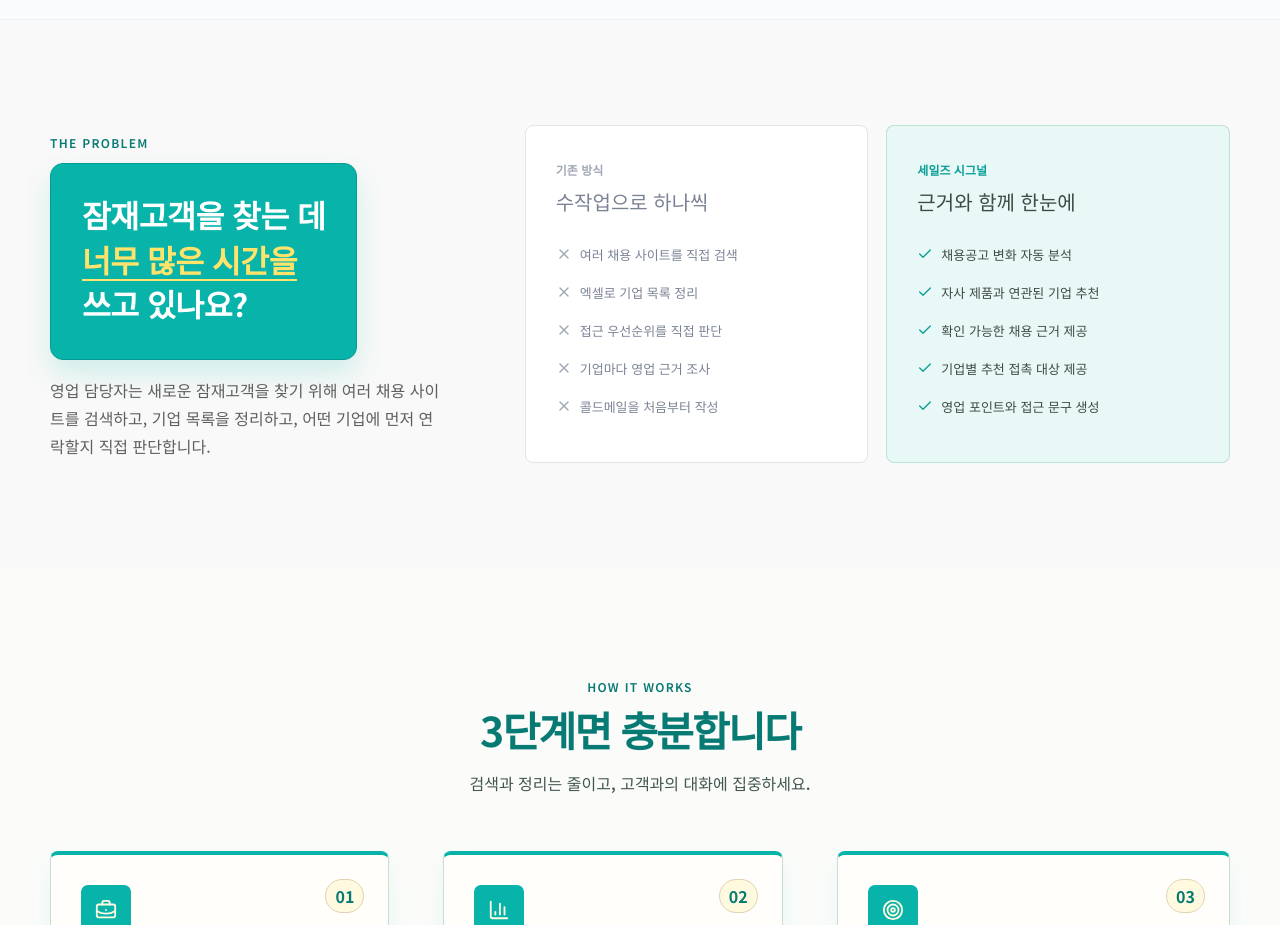
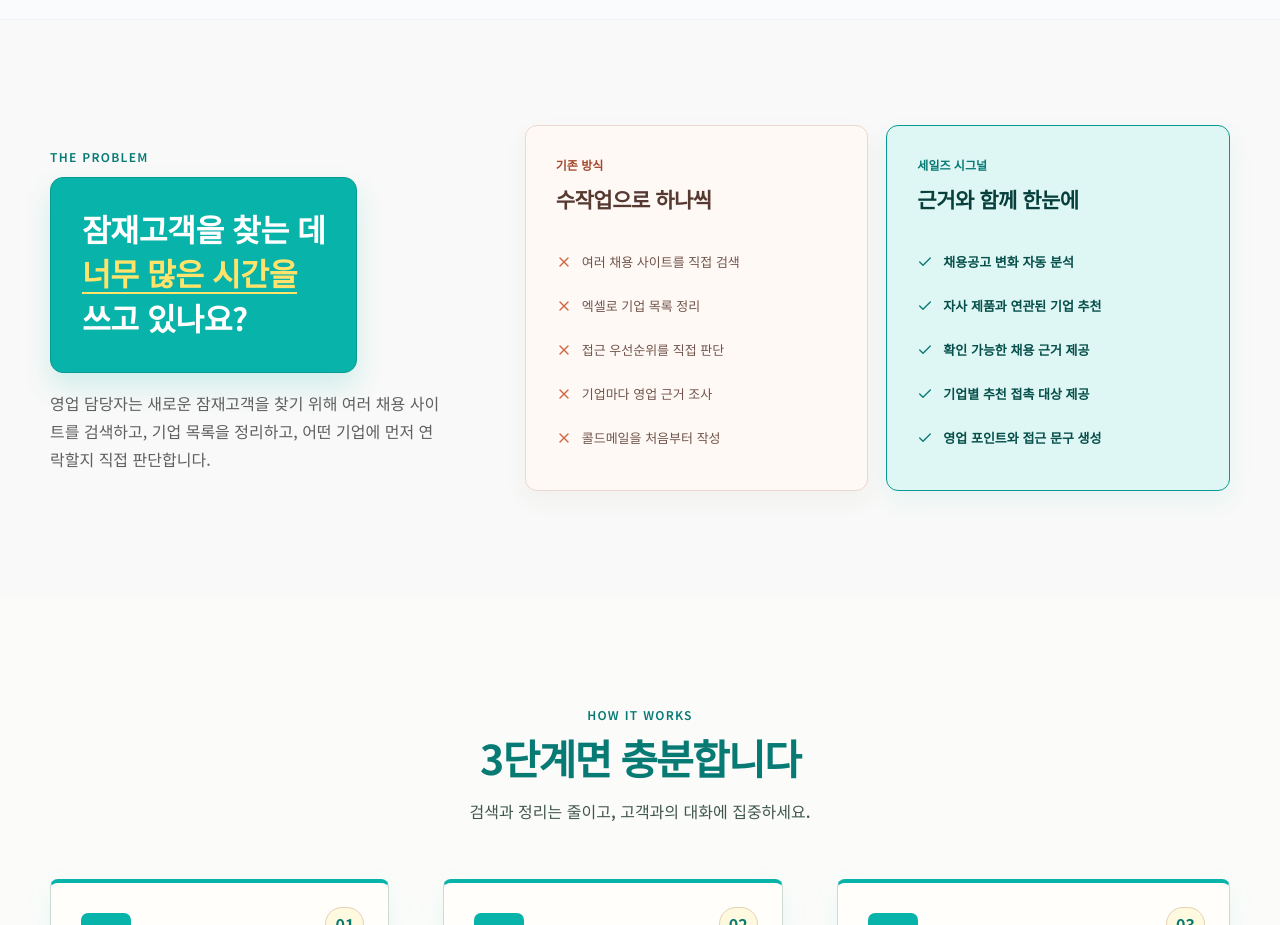
Before and after one commit to AL07-2026/AL07TEAM02, a React (Vite) app: page / in a window 1280 px wide. Shown: the part 1002-1927 px from the top of the page. Built offline with nearby package versions, Linux system fonts and the light colour scheme; a web font is replaced by a local one.

Commit message:
Refine landing page comparison design

```diff
--- a/src/styles/globals.css
+++ b/src/styles/globals.css
@@ -837,46 +837,72 @@ button:focus-visible {
   gap: 18px;
 }
 .compare-card {
+  min-height: 350px;
   padding: 30px;
-  border-radius: 8px;
+  border-radius: 12px;
 }
 .compare-card > span {
+  display: block;
   font-size: 12px;
-  font-weight: 600;
+  font-weight: 800;
 }
 .compare-card h3 {
-  margin: 7px 0 25px;
-  font-size: 20px;
+  margin: 10px 0 24px;
+  font-size: 21px;
+  font-weight: 750;
+  letter-spacing: -0.5px;
 }
 .compare-card p {
   display: flex;
   align-items: center;
-  gap: 8px;
-  margin: 14px 0;
+  gap: 10px;
+  min-height: auto;
+  margin: 0;
+  padding: 10px 0;
   font-size: 13px;
+  font-weight: 550;
+  line-height: 1.55;
 }
 .compare-card svg {
   width: 16px;
   flex: 0 0 auto;
 }
 .before-card {
-  color: #7a8395;
-  border: 1px solid #e0e4eb;
-  background: #fff;
-}
-.before-card > span,
+  color: #654b43;
+  border: 1px solid #ebd8cf;
+  background: #fff9f5;
+  box-shadow: 0 10px 24px rgba(119, 74, 58, 0.05);
+}
+.before-card > span {
+  color: #a3482c;
+}
+.before-card h3 {
+  color: #563a32;
+}
+.before-card p {
+  color: #70544b;
+}
 .before-card svg {
-  color: #a0a7b5;
+  color: #d26848;
 }
 .after-card {
-  color: #3f4a44;
-  border: 1px solid rgba(10, 135, 79, 0.2);
-  background: var(--indigo-soft);
-  box-shadow: none;
-}
-.after-card > span,
+  color: #064f4b;
+  border: 1px solid #079a92;
+  background: #dff7f4;
+  box-shadow: 0 10px 24px rgba(8, 179, 170, 0.08);
+}
+.after-card > span {
+  color: var(--brand-dark);
+}
+.after-card h3 {
+  color: #073f3c;
+}
+.after-card p {
+  color: #064f4b;
+  font-weight: 650;
+}
 .after-card svg {
-  color: var(--indigo);
+  color: var(--brand-dark);
 }
 .steps {
   display: flex;
@@ -1496,6 +1522,9 @@ button:focus-visible {
   .principles-grid {
     grid-template-columns: 1fr;
   }
+  .compare-card {
+    min-height: 0;
+  }
   .steps {
     flex-direction: column;
   }
```
